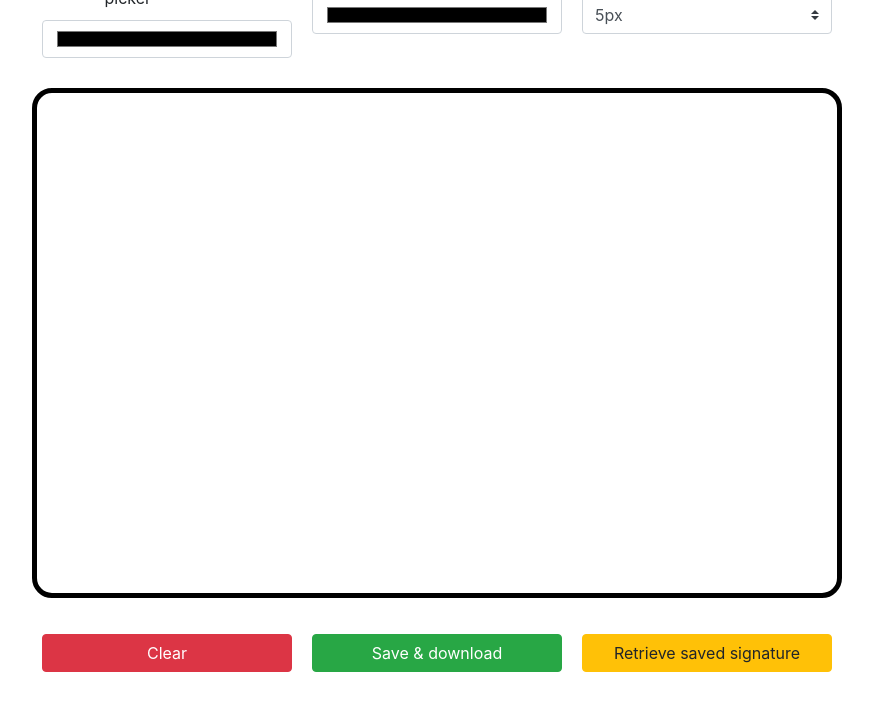
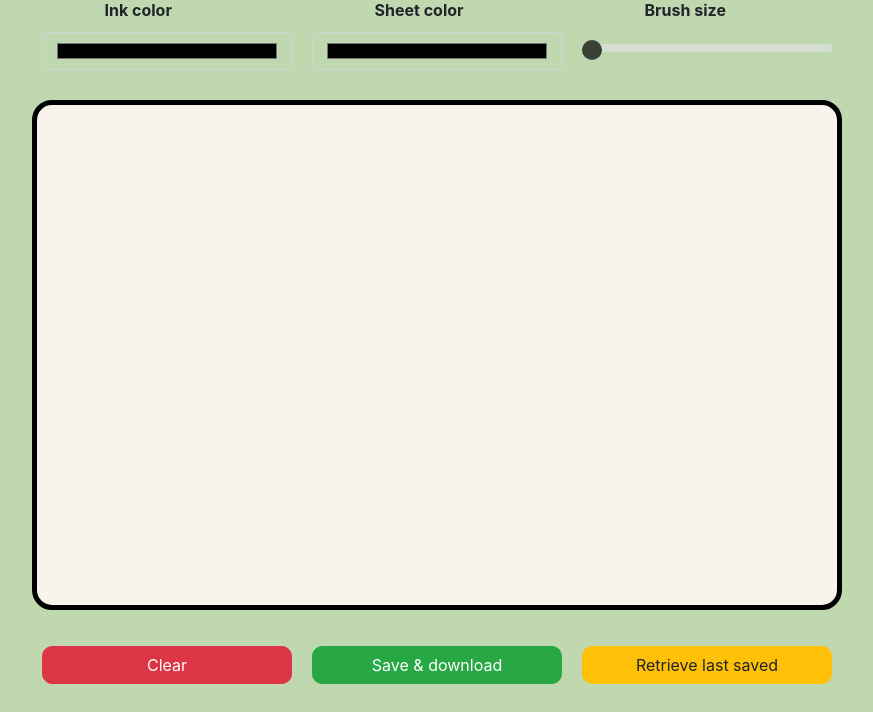
Before and after one commit to S-spyder/Draw, a plain HTML site: page index.html in a window 1280 px wide. Shown: the part 88-800 px from the top of the page, without its empty margins (203-1076 px from the left). Drawn offline with nearby package versions, Linux system fonts and the light colour scheme.

Commit message:
Added a background color for body and canvas. Replaced select-option tag with input type range. Changed some names to give more meaning.

```diff
--- a/draw.css
+++ b/draw.css
@@ -11,6 +11,7 @@ h1 {
 .canvas {
     border: 5px solid black;
     border-radius: 20px;
+    background-color:#F8F4EC;
 }
 
 .top,
@@ -35,6 +36,7 @@ button {
 
 .bottom>button {
     margin: 10px;
+    border-radius: 10px;
 }
 
 .top>.block {
@@ -45,3 +47,40 @@ button {
     margin: 10px auto;
     width: 50%;
 }
+
+.block>input  {
+    background-color: #BFD8AF;
+}
+
+.custom-range {
+    appearance: none;
+    width: 100%;
+    height: 12px;
+    background: black;
+    border-radius: 20px;
+    outline: none;
+    opacity: 0.7;
+    transition: opacity 0.2s;
+    margin: 5px 0;
+}
+
+.block>.custom-range:hover {
+    opacity: 1;
+}
+
+.block>.custom-range::-webkit-slider-thumb {
+    appearance: none;
+    width: 20px;
+    height: 20px;
+    border-radius: 50%;
+    background: black;
+    cursor: pointer;
+}
+
+.block>.custom-range::-moz-range-thumb {
+    width: 20px;
+    height: 20px;
+    border-radius: 50%;
+    background: black;
+    cursor: pointer;
+}
--- a/draw.js
+++ b/draw.js
@@ -20,6 +20,7 @@ canvasColor.addEventListener('change', (event) => {
     ctx.fillRect(0, 0, 800, 500);
 });
 
+// start drawing using mouse
 canvas.addEventListener('mousedown', (event) => {
     isDrawing = true;
     lastX = event.offsetX;
@@ -40,6 +41,7 @@ canvas.addEventListener('mousemove', (event) => {
     }
 });
 
+// start drawing using touch
 canvas.addEventListener('touchstart', (event) => {
     isDrawing = true;
     lastX = event.touches[0].clientX;
--- a/index.html
+++ b/index.html
@@ -8,29 +8,21 @@
         integrity="sha384-9aIt2nRpC12Uk9gS9baDl411NQApFmC26EwAOH8WgZl5MYYxFfc+NcPb1dKGj7Sk" crossorigin="anonymous">
 </head>
 
-<body>
-    <br>
-    <h1>Canvas-Draw</h1>
+<body style="background-color: #BFD8AF;">
     <div class="main">
+        <h1>Canvas-Draw</h1>
         <div class="top">
             <div class="block">
-                <p>Text color picker</p>
+                <p><b>Ink color</b></p>
                 <input class="form-control" type="color" id="colorPicker">
             </div>
             <div class="block">
-                <p>Background</p>
+                <p><b>Sheet color</b></p>
                 <input class="form-control" type="color" id="canvasColor">
             </div>
             <div class="block">
-                <p>Font size</p>
-                <select class="custom-select" type="select" id="fontSizePicker">
-                    <option value="5">5px</option>
-                    <option value="10">10px</option>
-                    <option value="20">20px</option>
-                    <option value="30">30px</option>
-                    <option value="40">40px</option>
-                    <option value="50">50px</option>
-                </select>
+                <p><b>Brush size</b></p>
+                <input type="range" class="custom-range" id="fontSizePicker" min="5" max="50" value="5" step="1">
             </div>
         </div>
 
@@ -39,7 +31,7 @@
         <div class="bottom">
             <button type="button" class="btn btn-danger" id="clearButton">Clear</button>
             <button type="button" class="btn btn-success" id="saveButton">Save & download</button>
-            <button type="button" class="btn btn-warning" id="retrieveButton">Retrieve saved signature</button>
+            <button type="button" class="btn btn-warning" id="retrieveButton">Retrieve last saved</button>
         </div>
     </div>
     <script src="./draw.js"></script>
```
